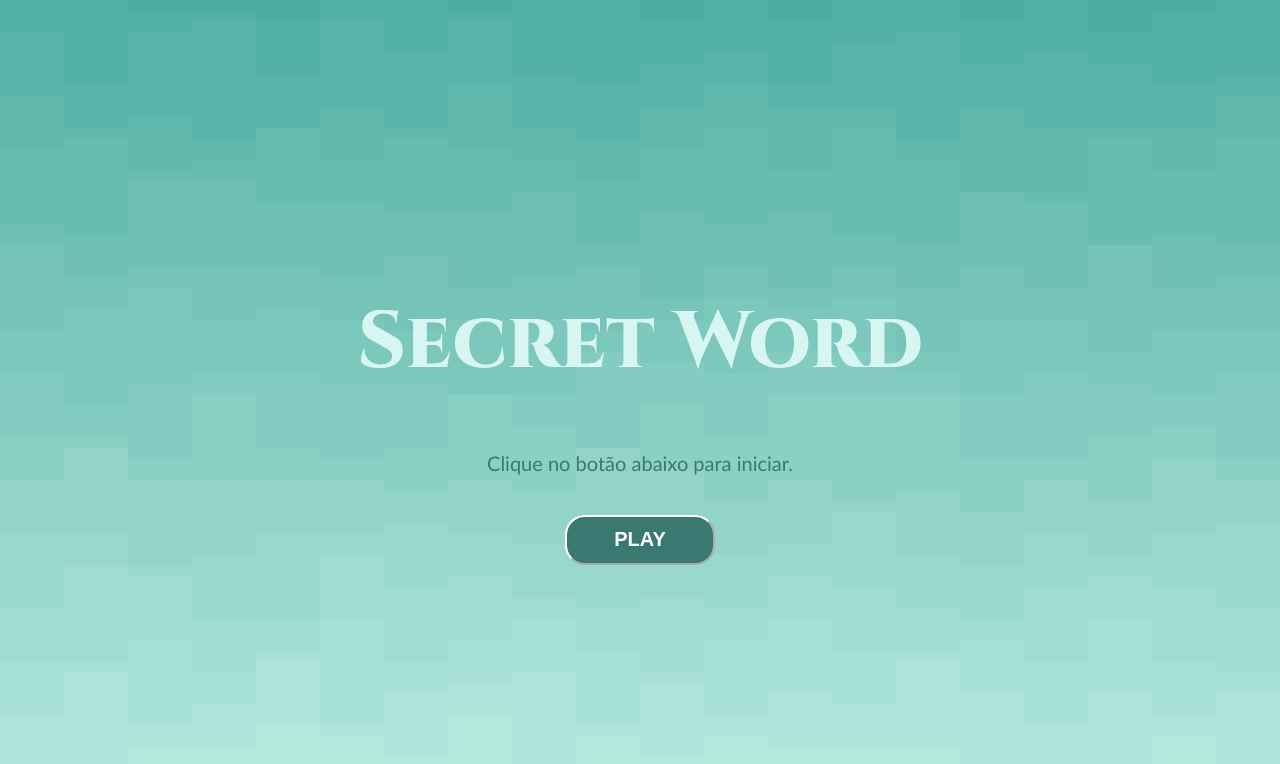
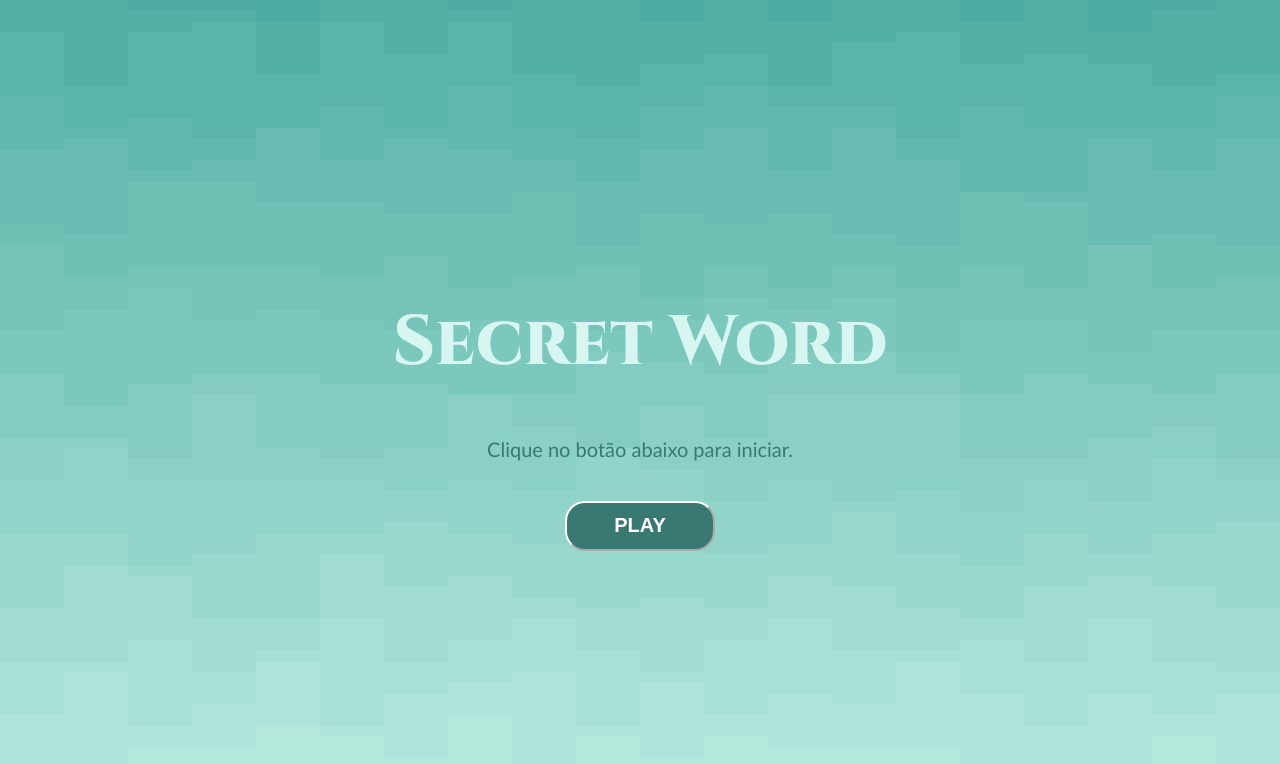
Before and after one commit to jennifermedeiross/secret-word, a React (Create React App) app: page / in a window 1280 px wide. Shown: the top 764 px of the page. Built offline with nearby package versions, Linux system fonts and the light colour scheme.

Commit message:
Aumentando tamanho do titulo

```diff
--- a/src/App.css
+++ b/src/App.css
@@ -9,6 +9,6 @@
 
 h1 {
   font-family: 'Cinzel', serif;
-  font-size: 80px;
+  font-size: 70px;
   color: #d7f6f2;
 }
```
